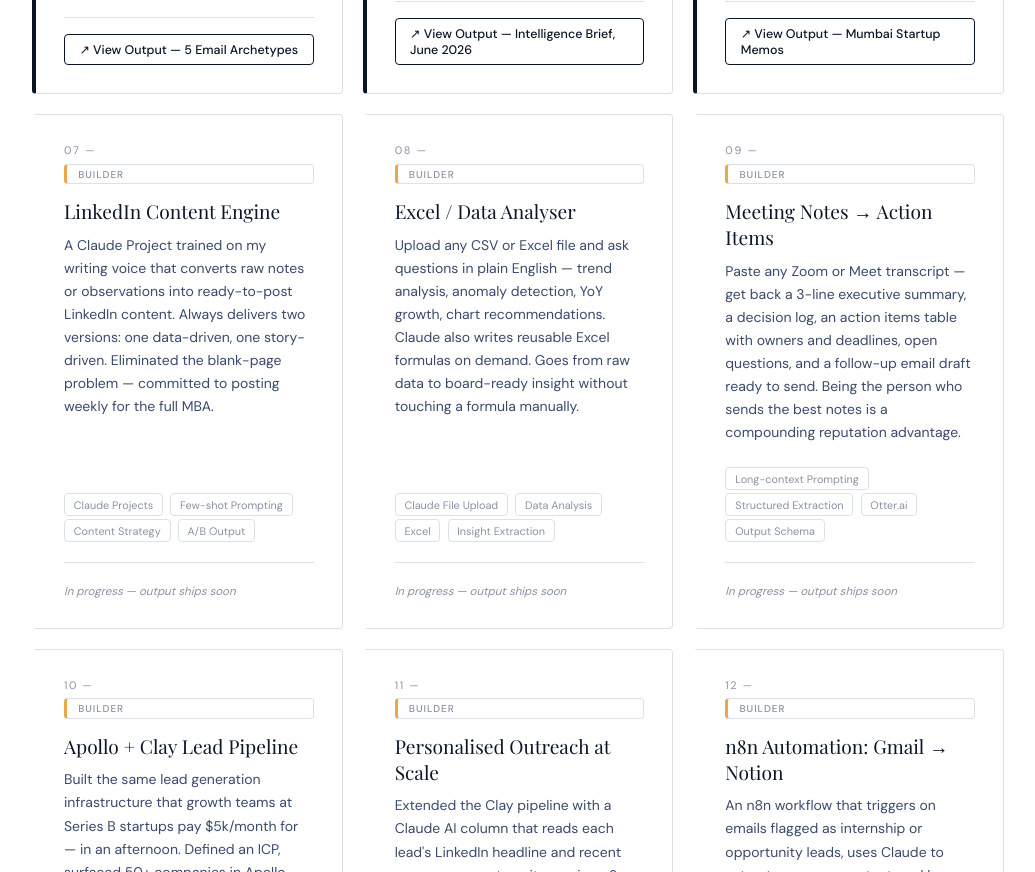
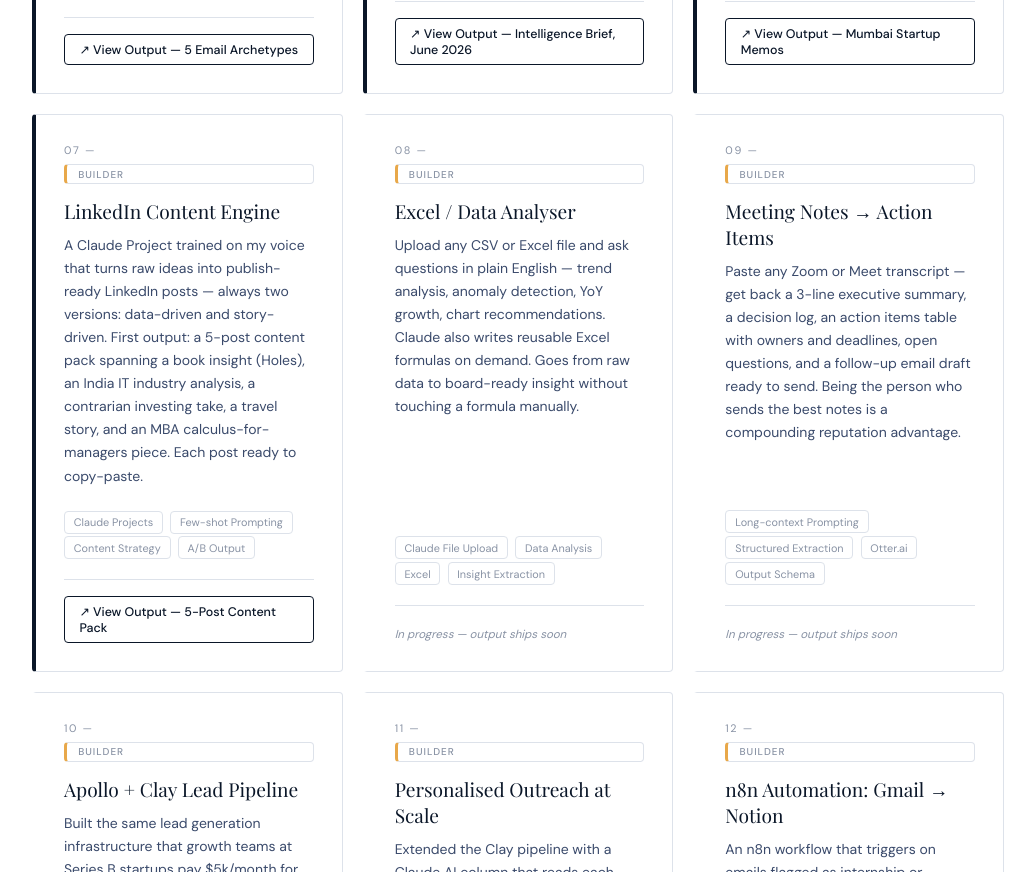
Before and after one commit to YashAjmeraa/hello-people, a plain HTML site: page index.html in a window 1280 px wide. Shown: the part 2378-3250 px from the top of the page, without its empty margins (122-1157 px from the left). Drawn offline with nearby package versions, Linux system fonts and the light colour scheme.

Commit message:
Update index.html

```diff
--- a/index.html
+++ b/index.html
@@ -177,7 +177,7 @@
 
     .progress-bar-fill {
       height: 100%;
-      width: 31.6%; /* 6 of 19 */
+      width: 36.8%; /* 7 of 19 */
       background: var(--navy);
       border-radius: 2px;
     }
@@ -462,7 +462,7 @@
   <!-- PROGRESS STRIP -->
   <div class="progress-strip">
     <div class="progress-stat">
-      <span class="progress-num">6</span>
+      <span class="progress-num">7</span>
       <span class="progress-label">projects completed</span>
     </div>
     <div class="progress-divider"></div>
@@ -592,18 +592,20 @@
         </div>
       </div>
 
-      <div class="project-card" data-tier="builder">
+      <div class="project-card completed" data-tier="builder">
         <div class="project-num">07 —</div>
         <span class="tier-badge tier-builder">Builder</span>
         <div class="project-title">LinkedIn Content Engine</div>
-        <p class="project-desc">A Claude Project trained on my writing voice that converts raw notes or observations into ready-to-post LinkedIn content. Always delivers two versions: one data-driven, one story-driven. Eliminated the blank-page problem — committed to posting weekly for the full MBA.</p>
+        <p class="project-desc">A Claude Project trained on my voice that turns raw ideas into publish-ready LinkedIn posts — always two versions: data-driven and story-driven. First output: a 5-post content pack spanning a book insight (Holes), an India IT industry analysis, a contrarian investing take, a travel story, and an MBA calculus-for-managers piece. Each post ready to copy-paste.</p>
         <div>
           <span class="tag">Claude Projects</span>
           <span class="tag">Few-shot Prompting</span>
           <span class="tag">Content Strategy</span>
           <span class="tag">A/B Output</span>
         </div>
-        <div class="card-footer"><span class="in-progress">In progress — output ships soon</span></div>
+        <div class="card-footer">
+          <a href="linkedin_content_pack.pdf" target="_blank" class="view-output">↗ View Output — 5-Post Content Pack</a>
+        </div>
       </div>
 
       <div class="project-card" data-tier="builder">
```
